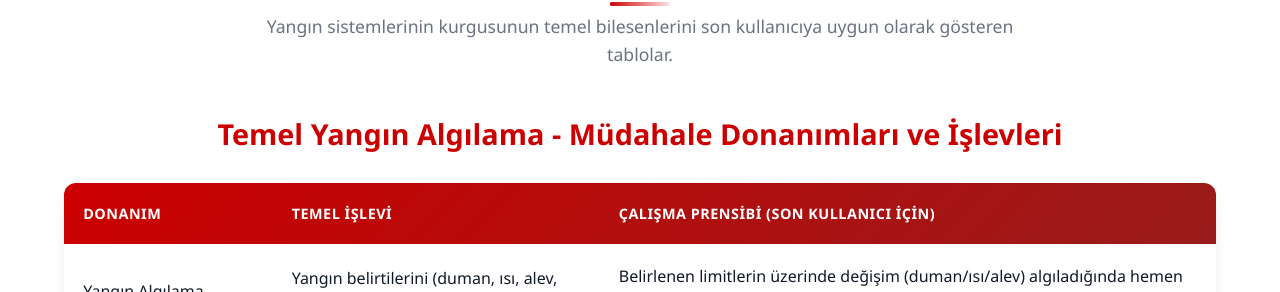
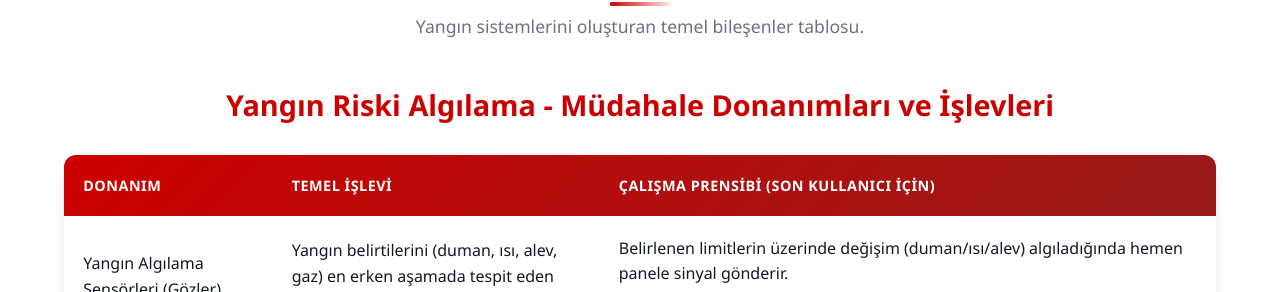
Before and after one commit to primologist/etfarisk, a plain HTML site: page etfarisk/index.html in a window 1280 px wide. Shown: the part 462-754 px from the top of the page. Drawn offline with Linux system fonts and the light colour scheme.

Commit message:
Add files via upload

```diff
--- a/etfarisk/index.html
+++ b/etfarisk/index.html
@@ -3,7 +3,7 @@
   <head>
     <meta charset="UTF-8" />
     <meta name="viewport" content="width=device-width, initial-scale=1.0" />
-    <title>Yangın Güvenliği Çözümleri</title>
+    <title>Yangın Risk Çözümleri</title>
     <link rel="stylesheet" href="style.css" />
   </head>
   <body>
@@ -40,11 +40,11 @@
     <section id="cozumler" class="solutions-preview">
       <h3>Temel Bileşenler</h3>
       <p>
-        Yangın sistemlerinin kurgusunun temel bilesenlerini son kullanıcıya uygun olarak gösteren tablolar.
+        Yangın sistemlerini oluşturan temel bileşenler tablosu.
       </p>
 
       <div class="hardware-table">
-        <h4>Temel Yangın Algılama - Müdahale Donanımları ve İşlevleri</h4>
+        <h4>Yangın Riski Algılama - Müdahale Donanımları ve İşlevleri</h4>
         <table>
           <thead>
             <tr>
```
